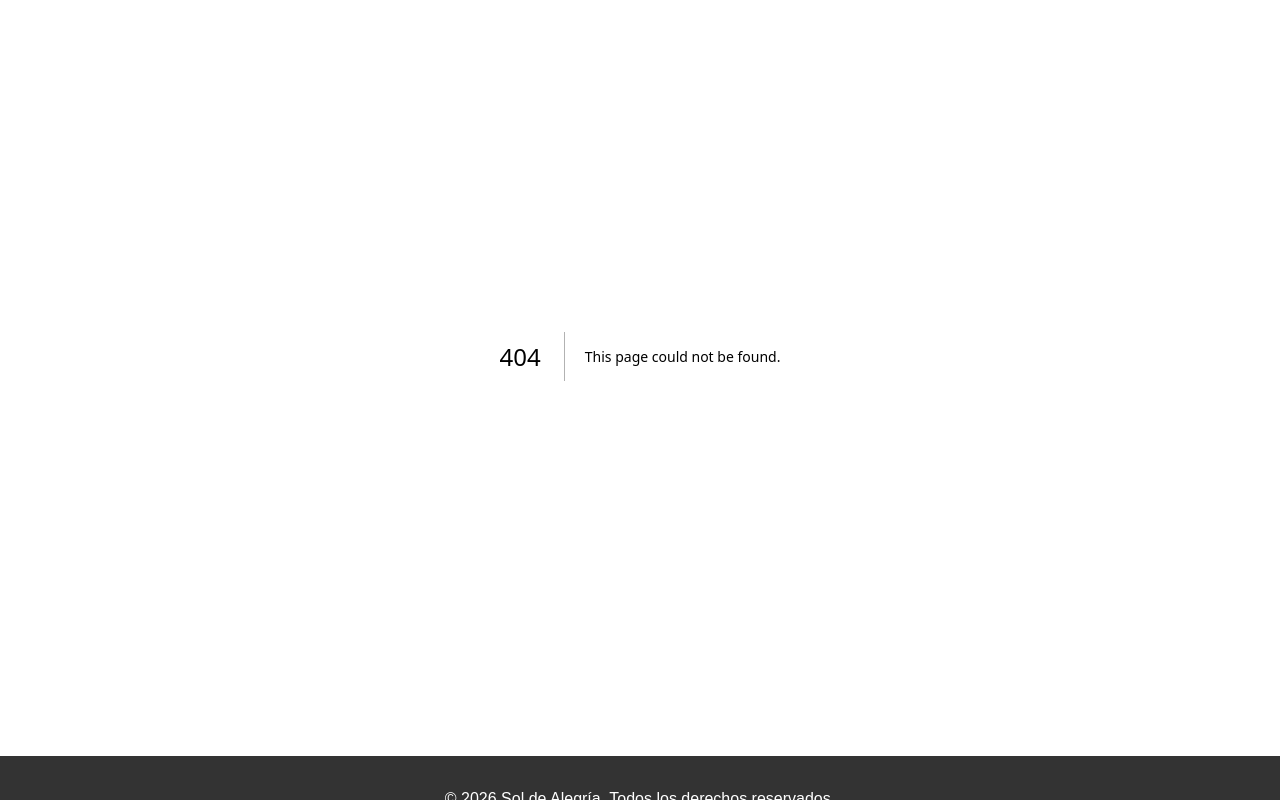
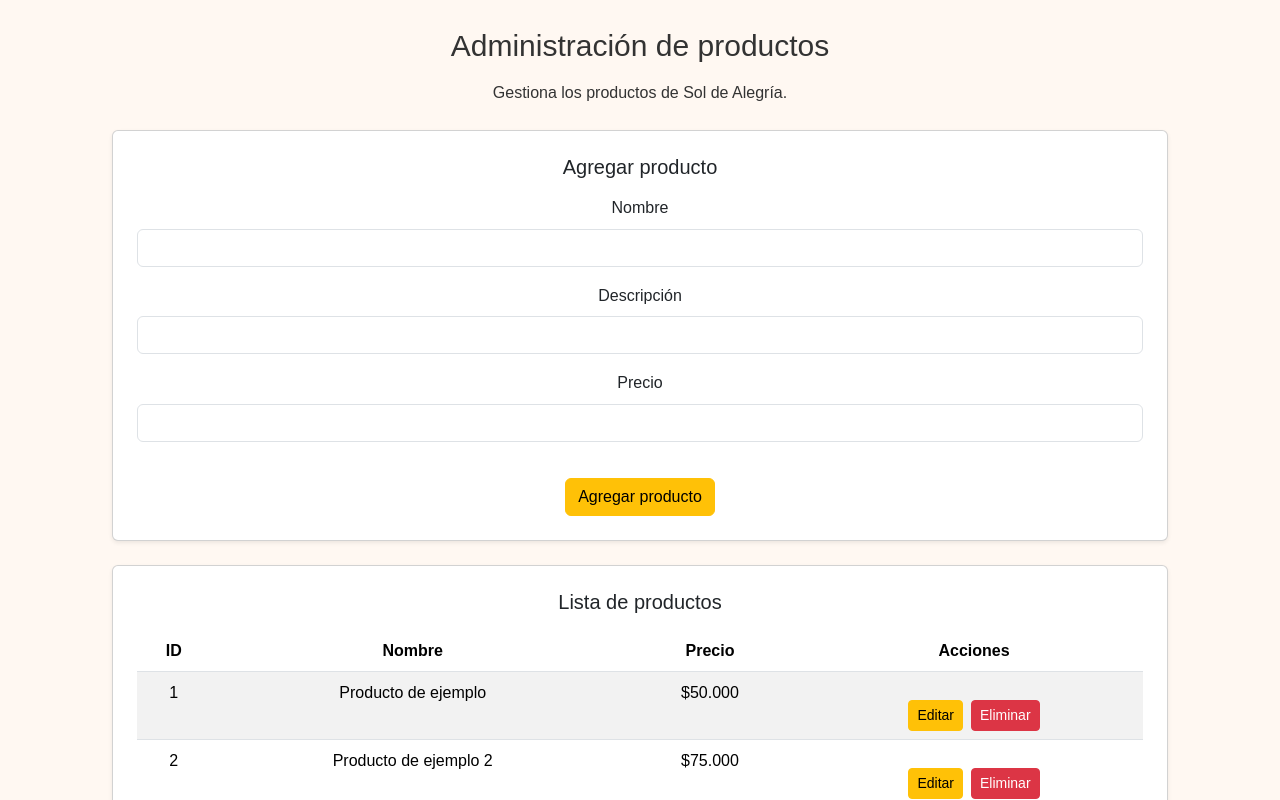
Before and after one commit to agonymustdie/sol-de-alegria-frontend, a Next.js app: page /admin/productos in a window 1280 px wide. Before the commit this address had no page. Shown: the part 260-1060 px from the top of the page. Built offline with nearby package versions, Linux system fonts and the light colour scheme.

Commit message:
Implemento de CRUD en productos con localStorage

```diff
--- /dev/null
+++ b/app/admin/productos/page.tsx
@@ -0,0 +1,211 @@
+"use client";
+
+import { useEffect, useState } from "react";
+import { productos as productosIniciales } from "../../../data/productos";
+
+export default function AdminProductosPage() {
+  const [productos, setProductos] = useState(productosIniciales);
+  const [nombre, setNombre] = useState("");
+  const [descripcion, setDescripcion] = useState("");
+  const [precio, setPrecio] = useState("");
+  const [idEditar, setIdEditar] = useState<number | null>(null);
+const [cargado, setCargado] = useState(false);
+
+    useEffect(() => {
+        const guardados = localStorage.getItem("productos");
+
+        if (guardados !== null) {
+            setProductos(JSON.parse(guardados));
+        }
+
+        setCargado(true);
+    }, []);
+
+    useEffect(() => {
+        if (cargado) {
+            localStorage.setItem("productos", JSON.stringify(productos));
+        }
+    }, [productos, cargado]);
+
+
+    function agregarProducto(e: React.FormEvent<HTMLFormElement>) {
+        e.preventDefault();
+
+        if (!nombre.trim() || !descripcion.trim() || !precio) {
+            alert("Debes completar todos los campos");
+            return;
+        }
+
+        if (Number(precio) <= 0) {
+            alert("El precio debe ser mayor que cero");
+            return;
+        }
+
+        if (idEditar !== null) {
+            const actualizados = productos.map((producto) => {
+            if (producto.id === idEditar) {
+                return {
+                ...producto,
+                nombre,
+                descripcion,
+                precio: Number(precio),
+                };
+            }
+
+            return producto;
+            });
+
+            setProductos(actualizados);
+            setIdEditar(null);
+            alert("Producto actualizado correctamente");
+        } else {
+            const nuevoProducto = {
+            id: Date.now(),
+            nombre,
+            descripcion,
+            precio: Number(precio),
+            };
+
+            setProductos([...productos, nuevoProducto]);
+            alert("Producto agregado correctamente");
+        }
+
+        setNombre("");
+        setDescripcion("");
+        setPrecio("");
+    }
+
+
+    function eliminarProducto(id: number) {
+        const confirmar = window.confirm(
+            "¿Estás seguro de que deseas eliminar este producto?"
+        );
+
+        if (confirmar) {
+            const actualizados = productos.filter(
+            (producto) => producto.id !== id
+            );
+
+            setProductos(actualizados);
+            alert("Producto eliminado correctamente");
+        }
+    }
+
+    function editarProducto(id: number) {
+        const producto = productos.find((producto) => producto.id === id);
+
+        if (producto) {
+            setIdEditar(producto.id);
+            setNombre(producto.nombre);
+            setDescripcion(producto.descripcion);
+            setPrecio(producto.precio.toString());
+        }
+    }
+
+
+  return (
+    <main className="container py-5">
+      <section className="py-4">
+        <h2 className="mb-3">Administración de productos</h2>
+
+        <p className="mb-4">
+          Gestiona los productos de Sol de Alegría.
+        </p>
+
+        <div className="card p-4 shadow-sm mb-4">
+          <h3 className="fs-5 mb-3">Agregar producto</h3>
+
+          <form onSubmit={agregarProducto}>
+            <div className="mb-3">
+              <label htmlFor="nombre" className="form-label">
+                Nombre
+              </label>
+              <input
+                id="nombre"
+                type="text"
+                className="form-control"
+                value={nombre}
+                onChange={(e) => setNombre(e.target.value)}
+              />
+            </div>
+
+            <div className="mb-3">
+              <label htmlFor="descripcion" className="form-label">
+                Descripción
+              </label>
+              <input
+                id="descripcion"
+                type="text"
+                className="form-control"
+                value={descripcion}
+                onChange={(e) => setDescripcion(e.target.value)}
+              />
+            </div>
+
+            <div className="mb-3">
+              <label htmlFor="precio" className="form-label">
+                Precio
+              </label>
+              <input
+                id="precio"
+                type="number"
+                min="1"
+                className="form-control"
+                value={precio}
+                onChange={(e) => setPrecio(e.target.value)}
+              />
+            </div>
+
+            <button type="submit" className="btn btn-warning">
+                {idEditar !== null ? "Guardar cambios" : "Agregar producto"}
+            </button>
+          </form>
+        </div>
+
+        <div className="card p-4 shadow-sm">
+          <h3 className="fs-5 mb-3">Lista de productos</h3>
+
+          <div className="table-responsive">
+            <table className="table table-striped">
+              <thead>
+                <tr>
+                  <th>ID</th>
+                  <th>Nombre</th>
+                  <th>Precio</th>
+                  <th>Acciones</th>
+                </tr>
+              </thead>
+
+              <tbody>
+                {productos.map((producto) => (
+                  <tr key={producto.id}>
+                    <td>{producto.id}</td>
+                    <td>{producto.nombre}</td>
+                    <td>${producto.precio.toLocaleString("es-CL")}</td>
+                    <td>
+                        <button
+                            type="button"
+                            className="btn btn-warning btn-sm me-2"
+                            onClick={() => editarProducto(producto.id)}
+                        >
+                            Editar
+                        </button>
+
+                        <button
+                            type="button"
+                            className="btn btn-danger btn-sm"
+                            onClick={() => eliminarProducto(producto.id)}
+                        >
+                            Eliminar
+                        </button>
+                    </td>
+                  </tr>
+                ))}
+              </tbody>
+            </table>
+          </div>
+        </div>
+      </section>
+    </main>
+  );
+}
```
Also changed, not shown: app/productos/[id]/page.tsx (+60 -12 lines), app/productos/page.tsx (+27 -4 lines).
